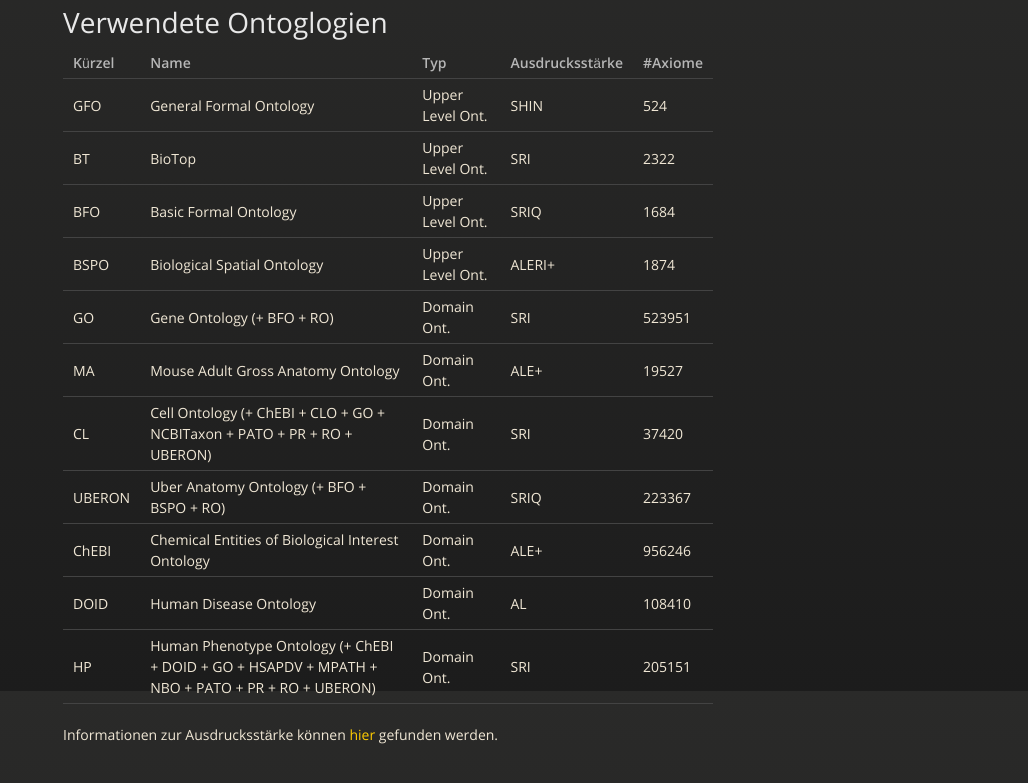
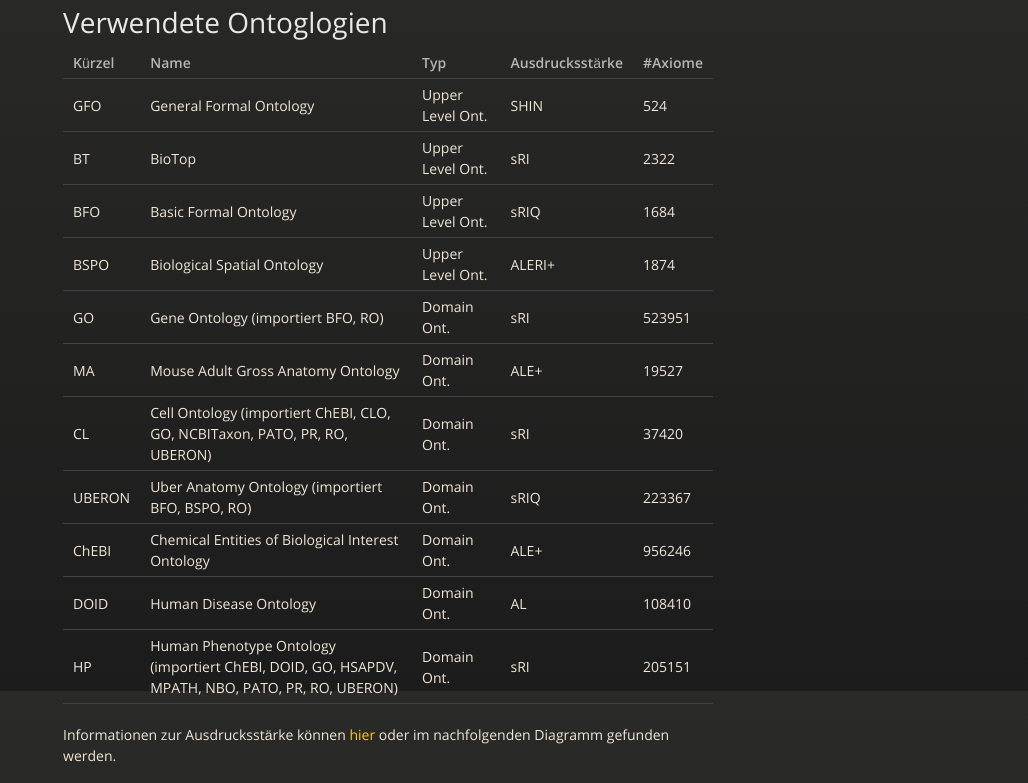
Before and after one commit to OSwoboda/owlreasonercomparison, a plain HTML site: page index.html in a window 1280 px wide. Shown: the part 909-1692 px from the top of the page, without its empty margins (252-1280 px from the left). Drawn offline with nearby package versions, Linux system fonts and the light colour scheme.

```diff
--- a/index.html
+++ b/index.html
@@ -126,14 +126,14 @@
 <td>BT</td>
 <td>BioTop</td>
 <td>Upper Level Ont.</td>
-<td>SRI</td>
+<td>sRI</td>
 <td>2322</td>
 </tr>
 <tr>
 <td>BFO</td>
 <td>Basic Formal Ontology</td>
 <td>Upper Level Ont.</td>
-<td>SRIQ</td>
+<td>sRIQ</td>
 <td>1684</td>
 </tr>
 <tr>
@@ -145,9 +145,9 @@
 </tr>
 <tr>
 <td>GO</td>
-<td>Gene Ontology (+ BFO + RO)</td>
+<td>Gene Ontology (importiert BFO, RO)</td>
 <td>Domain Ont.</td>
-<td>SRI</td>
+<td>sRI</td>
 <td>523951</td>
 </tr>
 <tr>
@@ -159,16 +159,16 @@
 </tr>
 <tr>
 <td>CL</td>
-<td>Cell Ontology (+ ChEBI + CLO + GO + NCBITaxon + PATO + PR + RO + UBERON)</td>
+<td>Cell Ontology (importiert ChEBI, CLO, GO, NCBITaxon, PATO, PR, RO, UBERON)</td>
 <td>Domain Ont.</td>
-<td>SRI</td>
+<td>sRI</td>
 <td>37420</td>
 </tr>
 <tr>
 <td>UBERON</td>
-<td>Uber Anatomy Ontology (+ BFO + BSPO + RO)</td>
+<td>Uber Anatomy Ontology (importiert BFO, BSPO, RO)</td>
 <td>Domain Ont.</td>
-<td>SRIQ</td>
+<td>sRIQ</td>
 <td>223367</td>
 </tr>
 <tr>
@@ -187,15 +187,20 @@
 </tr>
 <tr>
 <td>HP</td>
-<td>Human Phenotype Ontology (+ ChEBI + DOID + GO + HSAPDV + MPATH + NBO + PATO + PR + RO + UBERON)</td>
+<td>Human Phenotype Ontology (importiert ChEBI, DOID, GO, HSAPDV, MPATH, NBO, PATO, PR, RO, UBERON)</td>
 <td>Domain Ont.</td>
-<td>SRI</td>
+<td>sRI</td>
 <td>205151</td>
 </tr>
 </tbody>
 </table>
 
-<p>Informationen zur Ausdrucksstärke können <a href="http://www.cs.man.ac.uk/%7Eezolin/dl/">hier</a> gefunden werden.</p>
+<p>Informationen zur Ausdrucksstärke können <a href="http://www.cs.man.ac.uk/%7Eezolin/dl/">hier</a> oder im nachfolgenden Diagramm gefunden werden.</p>
+
+<p><img src="http://i.imgur.com/vg4o5Mn.jpg" alt=""></p>
+
+<h1>
+<a id="das-framework" class="anchor" href="#das-framework" aria-hidden="true"><span class="octicon octicon-link"></span></a>Das Framework</h1>
       </section>
 
     </div>
```
Also changed, not shown: params.json (+1 -1 lines).
